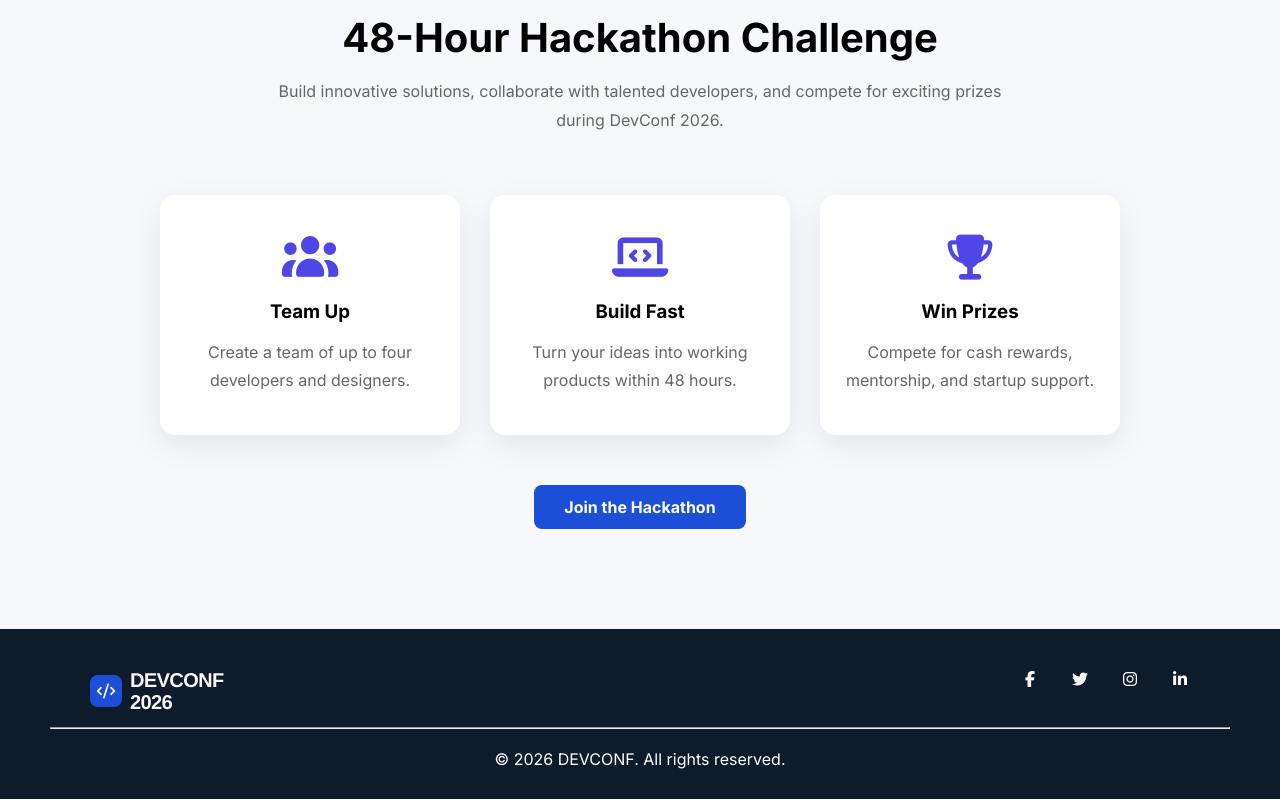
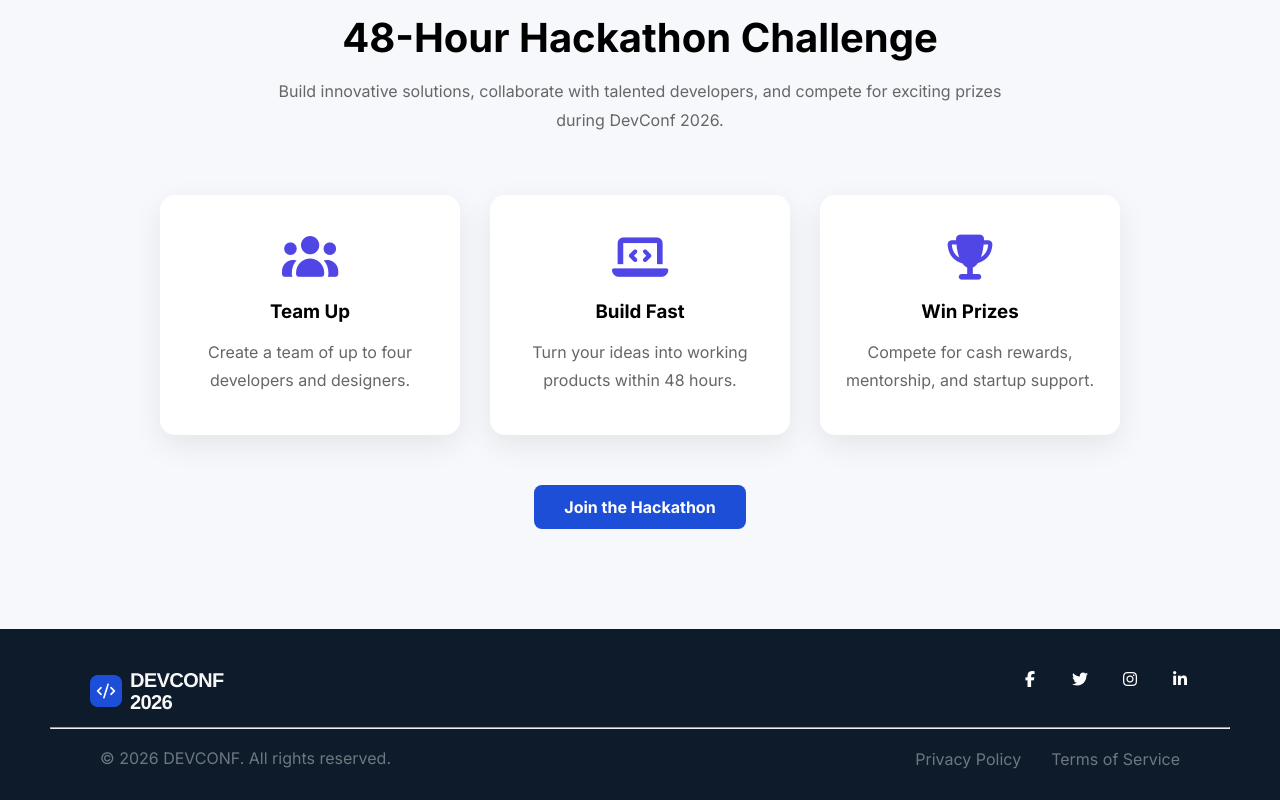
Before and after one commit to saiful2003s/assignment-01, a plain HTML site: page index.html in a window 1280 px wide. Shown: the part 2688-3488 px from the top of the page. Drawn offline with Linux system fonts and the light colour scheme.

Commit message:
add two feacher in the socket section and align it

```diff
--- a/index.html
+++ b/index.html
@@ -221,7 +221,13 @@
                 </ul>
             </div>
             <hr>
-            <div class="socket">© 2026 DEVCONF. All rights reserved.</div>
+            <div class="socket">
+                <p>© 2026 DEVCONF. All rights reserved.</p>
+                <ul>
+                    <li><a href="#">Privacy Policy</a></li>
+                    <li><a href="#">Terms of Service</a></li>
+                </ul>
+            </div>
         </div>
     </footer>
 
--- a/style.css
+++ b/style.css
@@ -390,7 +390,25 @@
 }
 
 .footer-section .socket {
-    text-align: center;
+    padding-top: 20px;
+    padding-left: 50px;
+    padding-right: 50px;
+    display: flex;
+    justify-content: space-between;
+}
+
+.footer-section a{
+    padding-top: 20px;
     color: #ffffff;
-    padding-top: 20px;
+    opacity: 40%;
+    text-decoration: none;
+    font-size: 16px;
+    line-height: 19.5px;
 }
+
+.footer-section p{
+    color: #ffffff;
+    opacity: 40%;
+    font-size: 16px;
+    line-height: 19.5px;
+}
```
